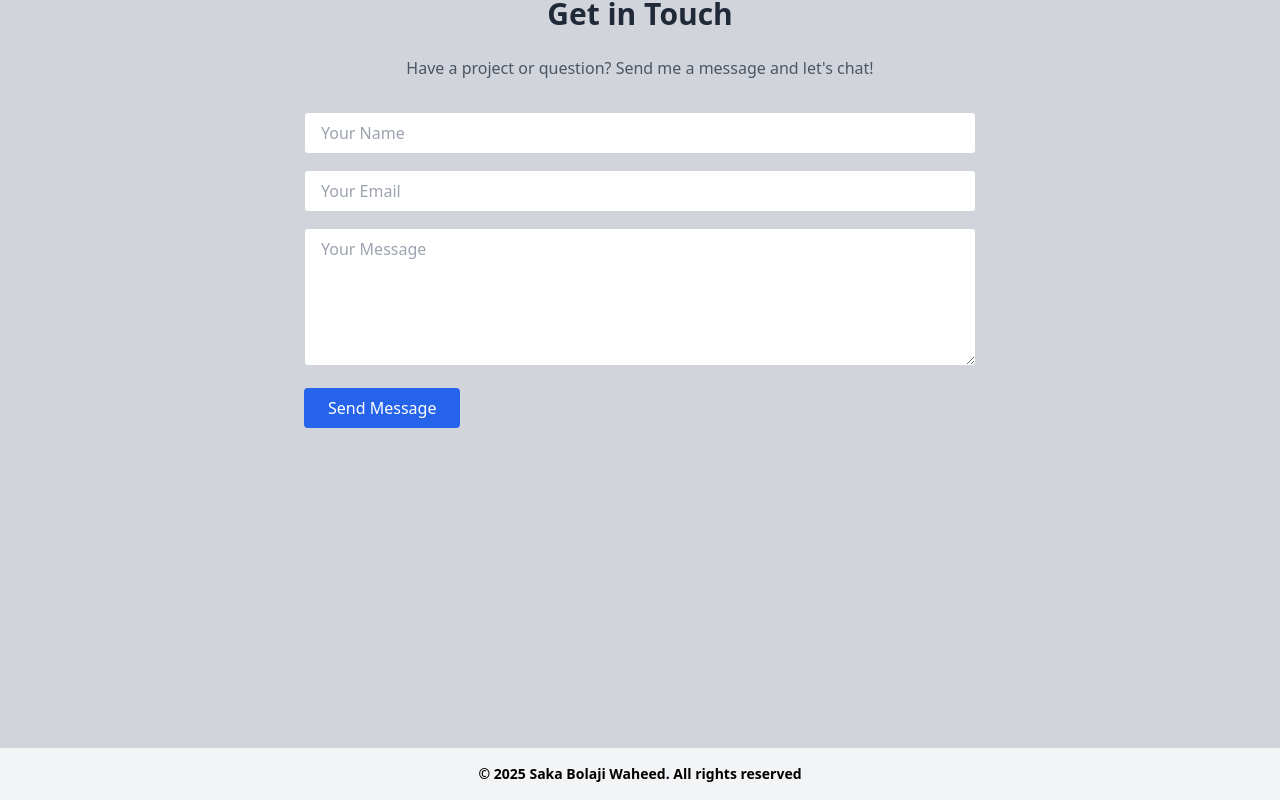
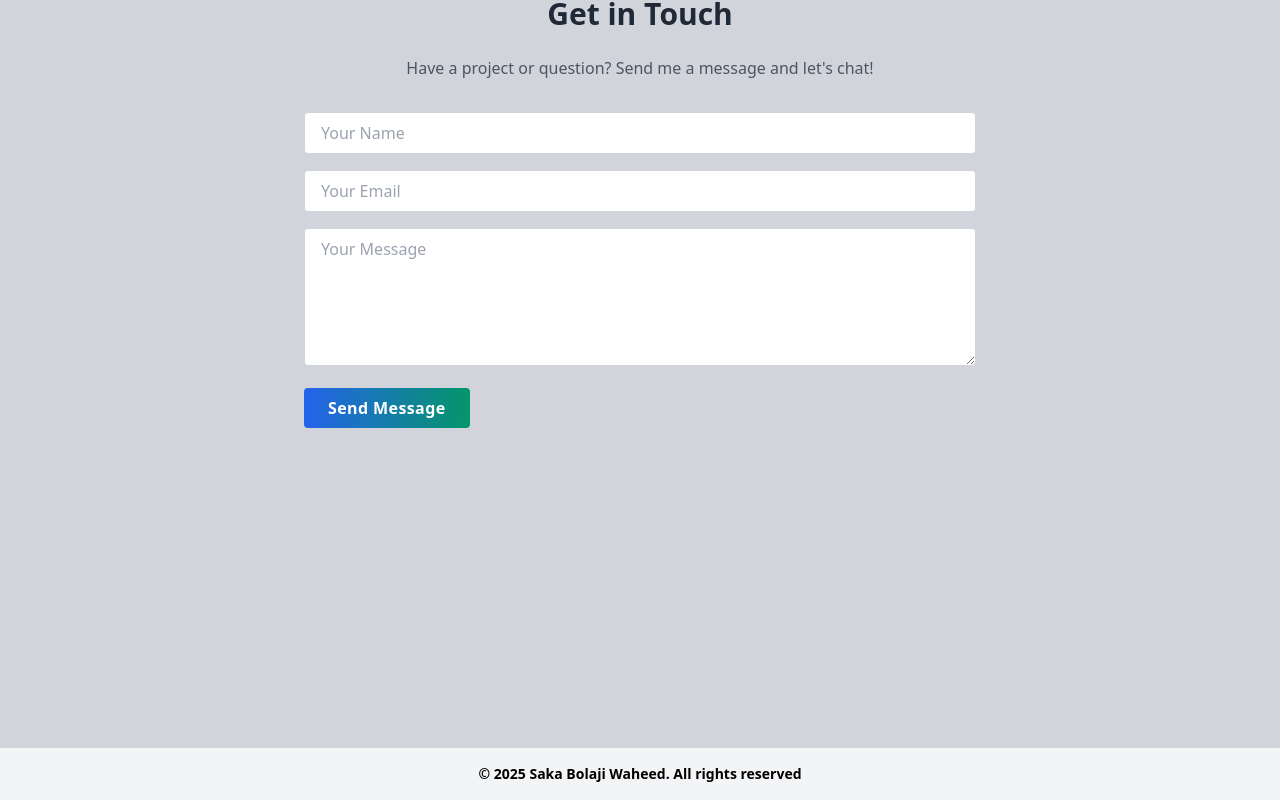
Before and after one commit to Bolaji87/portfolio-v1, a React (Vite) app: page / in a window 1280 px wide. Shown: the part 2376-3176 px from the top of the page. Built offline with nearby package versions, Linux system fonts and the light colour scheme.

Commit message:
feat: edit and add reusable button

```diff
--- a/src/components/Contact.jsx
+++ b/src/components/Contact.jsx
@@ -1,4 +1,5 @@
 import React from "react";
+import Button from "../ui/Button";
 
 function Contact() {
   return (
@@ -38,12 +39,8 @@ function Contact() {
             required
             className="w-full px-4 py-2 border border-gray-300 rounded"
           ></textarea>
-          <button
-            type="submit"
-            className="bg-blue-600 text-white px-6 py-2 rounded hover:bg-blue-700 transition"
-          >
-            Send Message
-          </button>
+
+          <Button type="submit">Send Message</Button>
         </form>
       </div>
     </section>
```
